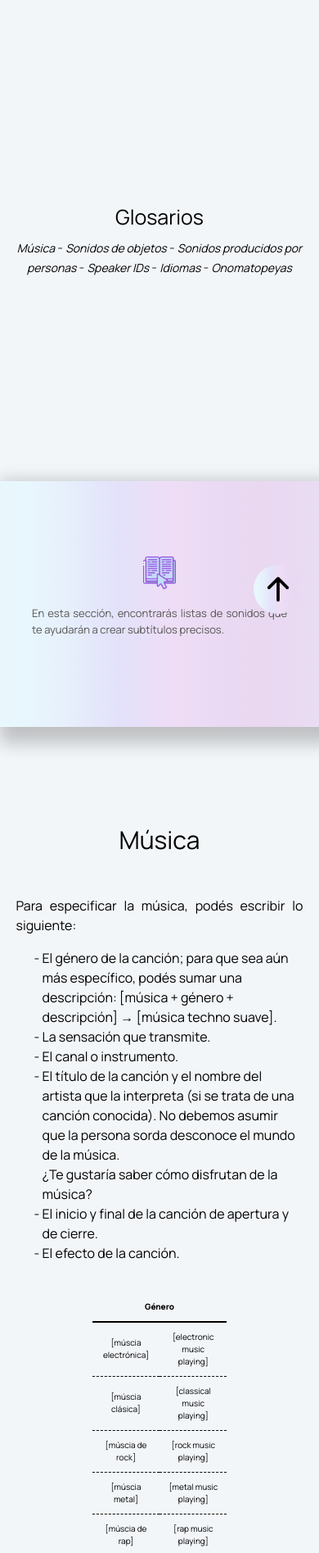
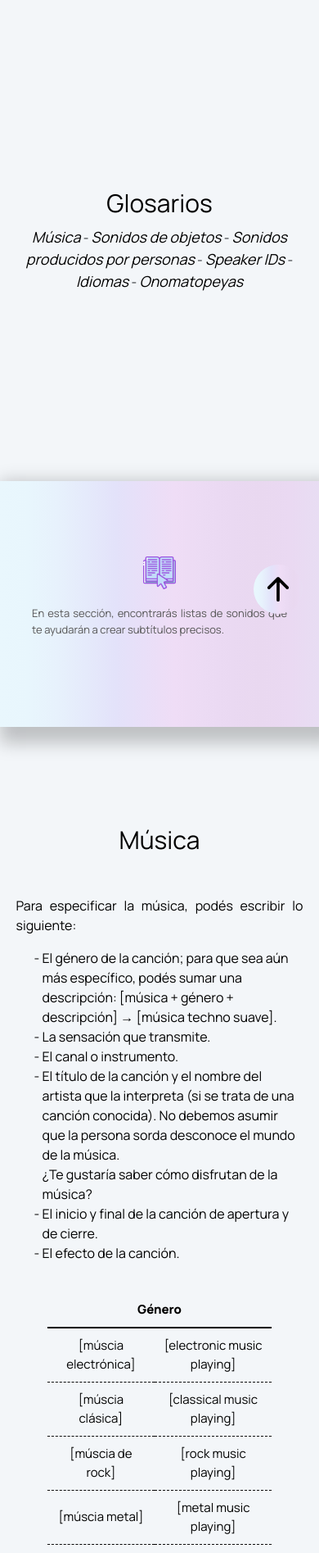
Before and after one commit to debofedre/Traducci-n-audiovisual-accesible, a website: page paginas/glosarios.html in a window 390 px wide. Shown: the part 65-1960 px from the top of the page at 82% size. Drawn offline with nearby package versions, Linux system fonts and the light colour scheme; a web font is replaced by a local one.

Commit message:
mobile texto

```diff
--- a/scss/_paginas.scss
+++ b/scss/_paginas.scss
@@ -217,14 +217,14 @@ tbody {
         width: 100%;
         h1{
             color: $texto;
-            font-size: 25px;
+            font-size: 30px;
             margin-bottom: 10px;
             }
         p{
             width: 90%;
             a{
                 color: $texto;
-                font-size: 14px;
+                font-size: 18px;
                 font-style: italic;
             }
         }
@@ -309,10 +309,10 @@ tbody {
 }
 
 table {
-	width: 45%;
+	width: 75%;
 	border-collapse: collapse;
 	overflow: hidden;
-    font-size: 10px;
+    font-size: 15px;
 }
 
 th,
```
Also changed, not shown: css/main.css.
